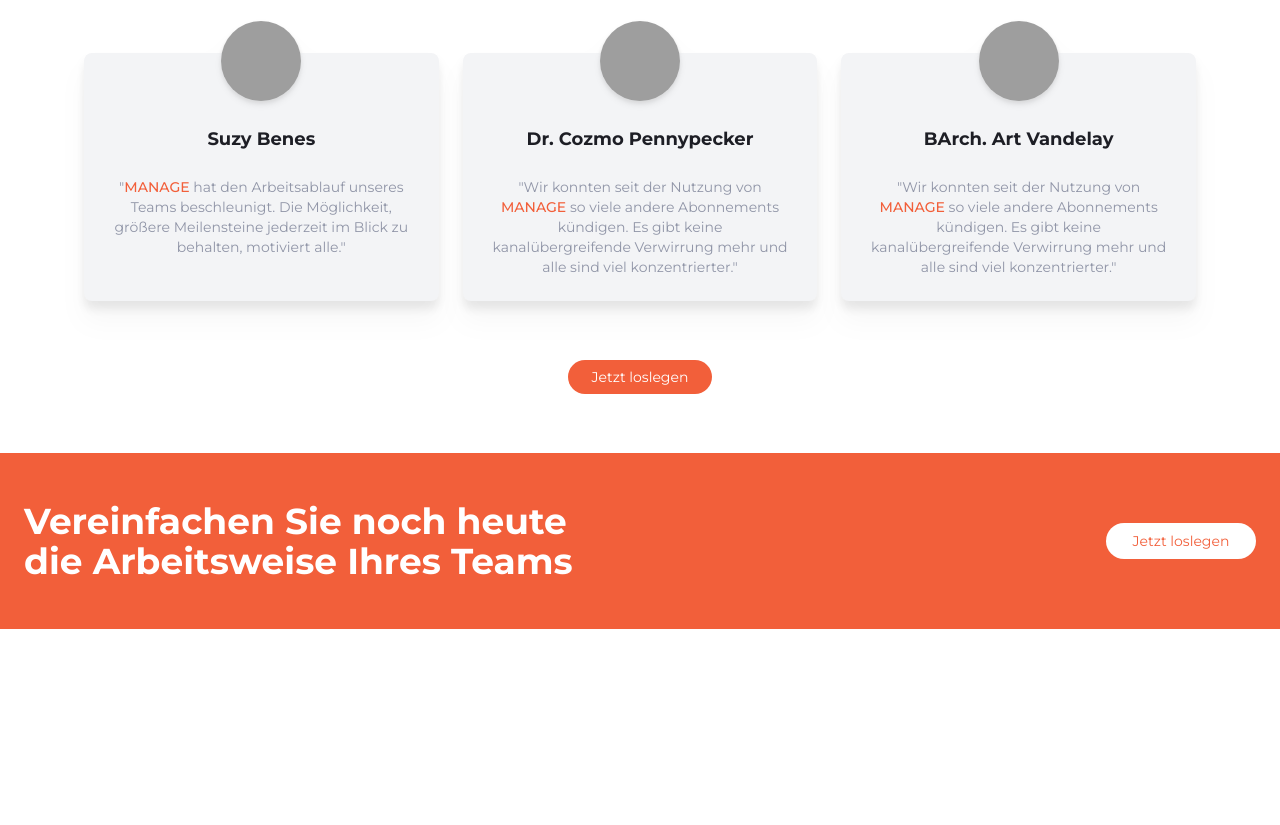
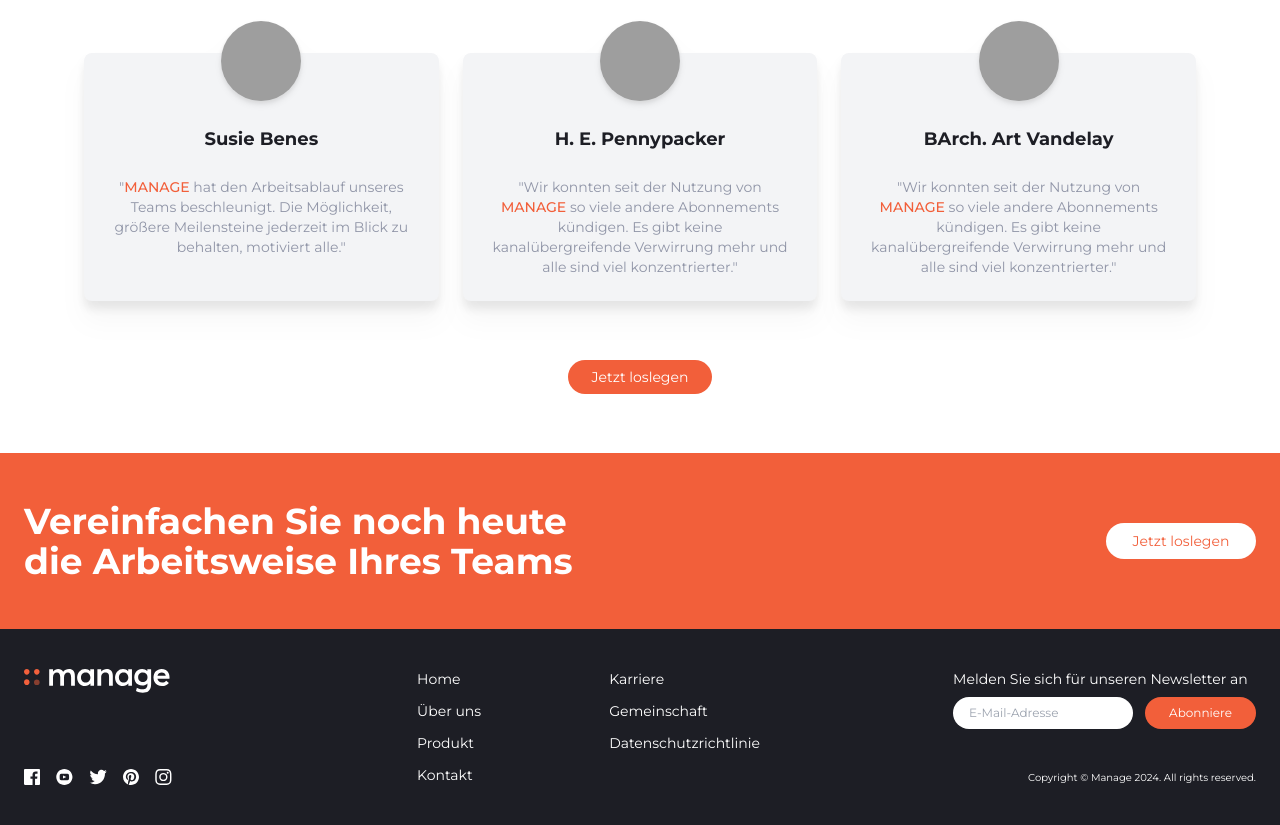
Before and after one commit to edantal/Theme-Manage--TailwindCSS, a website: page src/index.html in a window 1280 px wide. Shown: the part 1300-2125 px from the top of the page. Before the commit the page ends 1929 px from the top, so only its background shows below. Drawn offline with Linux system fonts and the light colour scheme; grey boxes are pictures that could not be loaded; files whose address does not match are found by name.

Commit message:
Design footer

```diff
--- a/src/index.html
+++ b/src/index.html
@@ -175,7 +175,7 @@
               alt=""
               class="w-20 -mt-14 rounded-full drop-shadow-md"
             />
-            <h5 class="text-lg font-bold">Suzy Benes</h5>
+            <h5 class="text-lg font-bold">Susie Benes</h5>
             <p class="text-sm text-themeColor2Gray">
               "<span class="name__text">Manage</span> hat den Arbeitsablauf
               unseres Teams beschleunigt. Die Möglichkeit, größere Meilensteine
@@ -190,7 +190,7 @@
               alt=""
               class="w-20 -mt-14 rounded-full drop-shadow-md"
             />
-            <h5 class="text-lg font-bold">Dr. Cozmo Pennypecker</h5>
+            <h5 class="text-lg font-bold">H. E. Pennypacker</h5>
             <p class="text-sm text-themeColor2Gray">
               "Wir konnten seit der Nutzung von
               <span class="name__text">Manage</span> so viele andere Abonnements
@@ -247,5 +247,124 @@
         </div>
       </div>
     </section>
+
+    <!--~~~~~~~~~~~~~~~ FOOTER ~~~~~~~~~~~~~~~-->
+    <footer id="footer" class="bg-themeColor2Dark">
+      <div
+        class="container flex flex-col-reverse md:flex-row justify-between mx-auto px-6 py-10 space-y-8 md:space-y-0 space-x-12"
+      >
+        <div
+          class="social__container flex flex-col-reverse md:flex-col items-center md:items-start justify-between space-y-12 md:space-y-0"
+        >
+          <div
+            class="md:hidden mx-auto my-6 text-center text-white text-[10px]"
+          >
+            Copyright &copy; Manage 2024. All rights reserved.
+          </div>
+          <div class="w-[380px] md:w-[200px]">
+            <img
+              src="assets/images/logo-white.svg"
+              alt=""
+              class="mx-auto md:mx-0 object-contain"
+            />
+          </div>
+          <div class="flex justify-center space-x-4">
+            <a href="#">
+              <img
+                src="assets/images/icon-facebook.svg"
+                alt="Facebook"
+                class="h-4"
+              />
+            </a>
+            <a href="#">
+              <img
+                src="assets/images/icon-youtube.svg"
+                alt="YouTube"
+                class="h-4"
+              />
+            </a>
+            <a href="#">
+              <img
+                src="assets/images/icon-twitter.svg"
+                alt="Twitter"
+                class="h-4"
+              />
+            </a>
+            <a href="#">
+              <img
+                src="assets/images/icon-pinterest.svg"
+                alt="Pinterest"
+                class="h-4"
+              />
+            </a>
+            <a href="#">
+              <img
+                src="assets/images/icon-instagram.svg"
+                alt="Instagram"
+                class="h-4"
+              />
+            </a>
+          </div>
+        </div>
+
+        <div
+          class="list__container flex justify-around space-x-12 lg:space-x-32"
+        >
+          <div class="flex flex-col space-y-3">
+            <a href="#" class="text-sm text-white hover:text-themeColor1"
+              >Home</a
+            >
+            <a href="#" class="text-sm text-white hover:text-themeColor1"
+              >Über uns</a
+            >
+            <a href="#" class="text-sm text-white hover:text-themeColor1"
+              >Produkt</a
+            >
+            <a href="#" class="text-sm text-white hover:text-themeColor1"
+              >Kontakt</a
+            >
+          </div>
+          <div class="flex flex-col space-y-3">
+            <a href="#" class="text-sm text-white hover:text-themeColor1"
+              >Karriere</a
+            >
+            <a href="#" class="text-sm text-white hover:text-themeColor1"
+              >Gemeinschaft</a
+            >
+            <a href="#" class="text-sm text-white hover:text-themeColor1"
+              >Datenschutzrichtlinie</a
+            >
+          </div>
+        </div>
+
+        <div
+          class="input__container flex flex-col justify-between items-center lg:items-start"
+        >
+          <form>
+            <h4 class="mb-2 text-sm text-white">
+              Melden Sie sich für unseren Newsletter an
+            </h4>
+            <div
+              class="flex flex-col lg:flex-row items-center md:items-start space-y-3 lg:space-y-0 lg:space-x-3"
+            >
+              <input
+                type="text"
+                class="w-[80%] lg:flex-1 px-4 py-2 rounded-full focus:outline-none text-xs text-themeColor2Dark"
+                placeholder="E-Mail-Adresse"
+              />
+              <button
+                class="px-6 py-2 text-white text-xs rounded-full bg-themeColor1 hover:bg-themeColor1Light focus:outline-none"
+              >
+                Abonniere
+              </button>
+            </div>
+          </form>
+
+          <div class="hidden md:block text-white text-[10px] self-end">
+            Copyright &copy; Manage 2024. All rights reserved.
+          </div>
+        </div>
+      </div>
+    </footer>
   </body>
 </html>
```
Also changed, not shown: dist/style.css.
